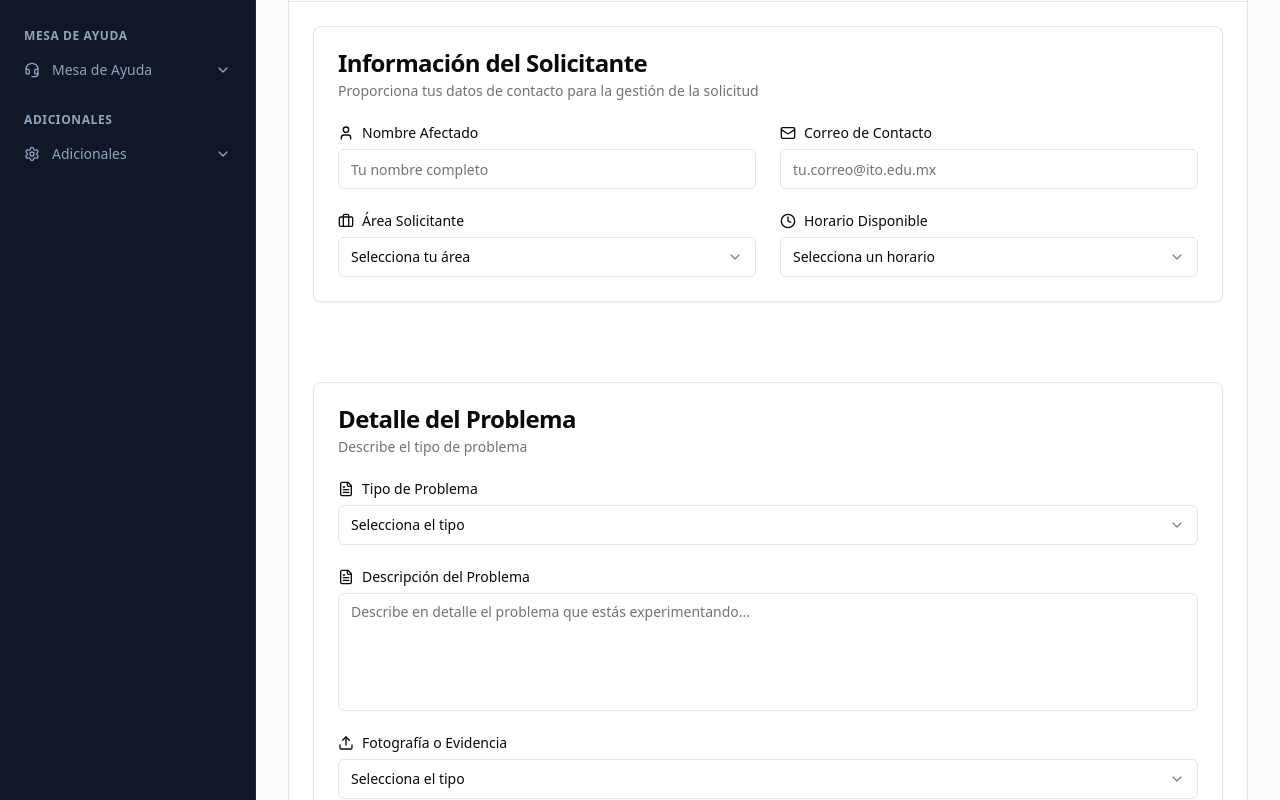
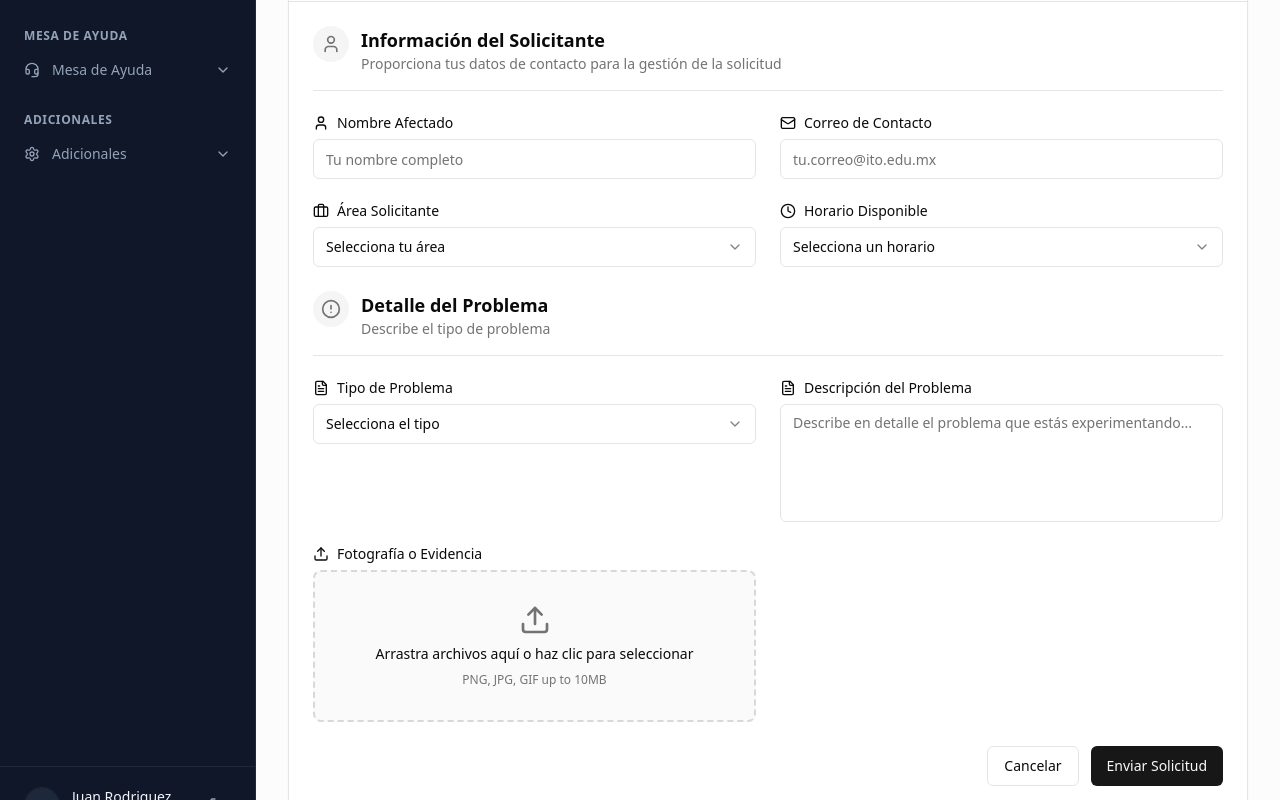
Before and after one commit to AlexDro360/v0-support-ticket-dashboard, a Next.js app: page /soporte/nueva-solicitud in a window 1280 px wide. Shown: the part 260-1060 px from the top of the page. Built offline with nearby package versions, Linux system fonts and the light colour scheme.

Commit message:
Restored v21: feat: update form layout to match visual design\n\nUpdate section titles to match provided image design with icons.

```diff
--- a/components/support-ticket-form.tsx
+++ b/components/support-ticket-form.tsx
@@ -152,14 +152,19 @@ export function SupportTicketForm() {
   return (
     <form onSubmit={handleSubmit} className="space-y-6">
       {/* Sección A: Información del Solicitante */}
-      <Card>
-        <CardHeader>
-          <CardTitle>Información del Solicitante</CardTitle>
-          <CardDescription>
+      <div>
+        <div className="mb-4 flex items-start gap-3">
+          <div className="rounded-full bg-muted p-2">
+            <User className="h-5 w-5 text-muted-foreground" />
+          </div>
+          <div>
+            <h3 className="text-base font-semibold text-foreground sm:text-lg">Información del Solicitante</h3>
+            <p className="text-xs text-muted-foreground sm:text-sm">
               Proporciona tus datos de contacto para la gestión de la solicitud
-          </CardDescription>
-        </CardHeader>
-        <CardContent>
+            </p>
+          </div>
+        </div>
+        <div className="space-y-4 border-t pt-6">
           <div className="grid gap-6 md:grid-cols-2">
             {/* Nombre Afectado */}
             <div className="space-y-2">
@@ -234,64 +239,29 @@ export function SupportTicketForm() {
               </Select>
             </div>
           </div>
-        </CardContent>
-      </Card>
-
-      {/* Espacio entre secciones */}
-      <div className="h-8" />
+        </div>
+      </div>
 
       {/* Sección B: Detalle del Problema */}
-      <Card>
-        <CardHeader>
-          <CardTitle>Detalle del Problema</CardTitle>
-          <CardDescription>
+      <div>
+        <div className="mb-4 flex items-start gap-3">
+          <div className="rounded-full bg-muted p-2">
+            <AlertCircle className="h-5 w-5 text-muted-foreground" />
+          </div>
+          <div>
+            <h3 className="text-base font-semibold text-foreground sm:text-lg">Detalle del Problema</h3>
+            <p className="text-xs text-muted-foreground sm:text-sm">
               Describe el tipo de problema
-          </CardDescription>
-        </CardHeader>
-        <CardContent className="space-y-6">
+            </p>
+          </div>
+        </div>
+        <div className="space-y-4 border-t pt-6">
+          <div className="grid gap-6 md:grid-cols-2">
             {/* Tipo de Problema */}
             <div className="space-y-2">
               <Label htmlFor="tipoProblema" className="flex items-center gap-2">
                 <FileText className="h-4 w-4" />
                 Tipo de Problema
-            </Label>
-            <Select value={formData.tipoProblema} onValueChange={(value) => handleSelectChange('tipoProblema', value)}>
-              <SelectTrigger id="tipoProblema">
-                <SelectValue placeholder="Selecciona el tipo" />
-              </SelectTrigger>
-              <SelectContent>
-                {TIPOS_PROBLEMA.map(tipo => (
-                  <SelectItem key={tipo} value={tipo}>
-                    {tipo}
-                  </SelectItem>
-                ))}
-              </SelectContent>
-            </Select>
-          </div>
-
-          {/* Descripción */}
-          <div className="space-y-2">
-            <Label htmlFor="descripcion" className="flex items-center gap-2">
-              <FileText className="h-4 w-4" />
-              Descripción del Problema
-            </Label>
-            <Textarea
-              id="descripcion"
-              name="descripcion"
-              placeholder="Describe en detalle el problema que estás experimentando..."
-              value={formData.descripcion}
-              onChange={handleInputChange}
-              required
-              rows={5}
-              className="resize-none"
-            />
-          </div>
-
-          {/* Upload Fotografía */}
-          <div className="space-y-2">
-            <Label className="flex items-center gap-2">
-              <Upload className="h-4 w-4" />
-              Fotografía o Evidencia
               </Label>
               <Select value={formData.tipoProblema} onValueChange={(value) => handleSelectChange('tipoProblema', value)}>
                 <SelectTrigger id="tipoProblema">
@@ -378,8 +348,9 @@ export function SupportTicketForm() {
                 </div>
               )}
             </div>
-        </CardContent>
-      </Card>
+          </div>
+        </div>
+      </div>
 
       {/* Botones de Acción */}
       <div className="flex gap-3 md:justify-end">
```
Lines whose indentation alone changed are shown as unchanged.
